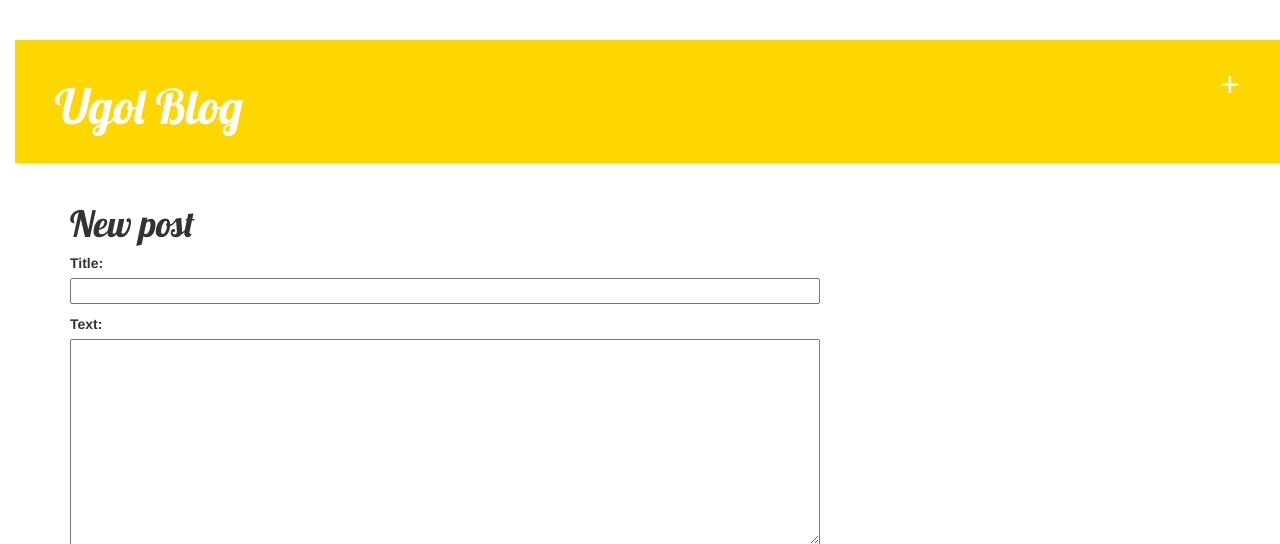
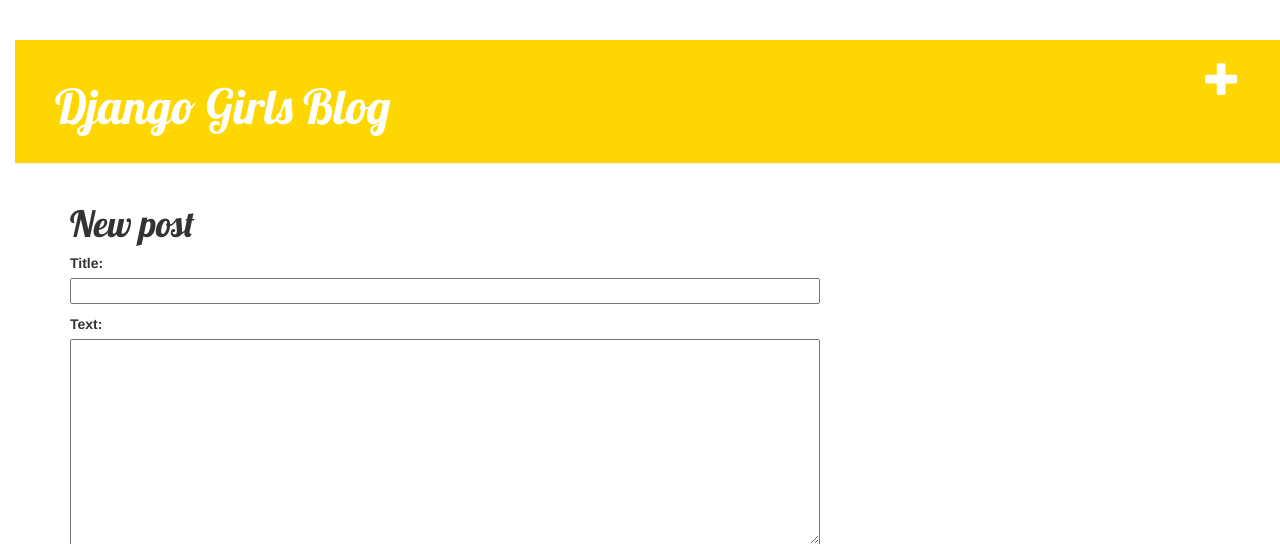
Before and after one commit to UgolUgol/my-first-blog, a Django app: page /post/new/ in a window 1280 px wide. Shown: the top 544 px of the page. Run offline with Django 3.2, Linux system fonts and the light colour scheme; some libraries are stand-ins or nearby versions.

Commit message:
Adding notes2

```diff
--- a/blog/templates/blog/base.html
+++ b/blog/templates/blog/base.html
@@ -1,22 +1,22 @@
 {% load staticfiles %}
     <html>
         <head>
-        <title>Ugol Blog</title>
+            <title>Django Girls blog</title>
             <link rel="stylesheet" href="//maxcdn.bootstrapcdn.com/bootstrap/3.2.0/css/bootstrap.min.css">
             <link rel="stylesheet" href="//maxcdn.bootstrapcdn.com/bootstrap/3.2.0/css/bootstrap-theme.min.css">
+            <link href='//fonts.googleapis.com/css?family=Lobster&subset=latin,latin-ext' rel='stylesheet' type='text/css'>
             <link rel="stylesheet" href="{% static 'css/blog.css' %}">
-        <link href="https://fonts.googleapis.com/css?family=Lobster&subset=latin,cyrillic" rel="stylesheet" type="text/css">
         </head>
         <body>
             <div class="page-header">
-           <a href="{% url 'blog.views.post_new' %}" class="top-menu"><span class="glyphicon-plus"></span></a>
-           <h1><a href="/">Ugol Blog</a></h1>
+                <a href="{% url 'blog.views.post_new' %}" class="top-menu"><span class="glyphicon glyphicon-plus"></span></a>
+                <h1><a href="/">Django Girls Blog</a></h1>
             </div>
             <div class="content container">
                 <div class="row">
                     <div class="col-md-8">
-                    {%block content%}
-                    {%endblock%}
+                        {% block content %}
+                        {% endblock %}
                     </div>
                 </div>
             </div>
--- a/blog/views.py
+++ b/blog/views.py
@@ -2,6 +2,7 @@
 from django.utils import timezone
 from .models import Post
 from .forms import PostForm
+from django.contrib.auth.models import User
 
 def post_list(request):
     posts = Post.objects.filter(published_date__lte=timezone.now()).order_by('published_date')
@@ -15,7 +16,8 @@
         form = PostForm(request.POST)
         if form.is_valid():
             post = form.save(commit=False)
-            post.author = request.user
+            user = User.objects.get(username='ugol')
+            post.author = user
             post.published_date = timezone.now()
             post.save()
             return redirect('blog.views.post_detail', pk=post.pk)
```
Lines whose indentation alone changed are shown as unchanged.
